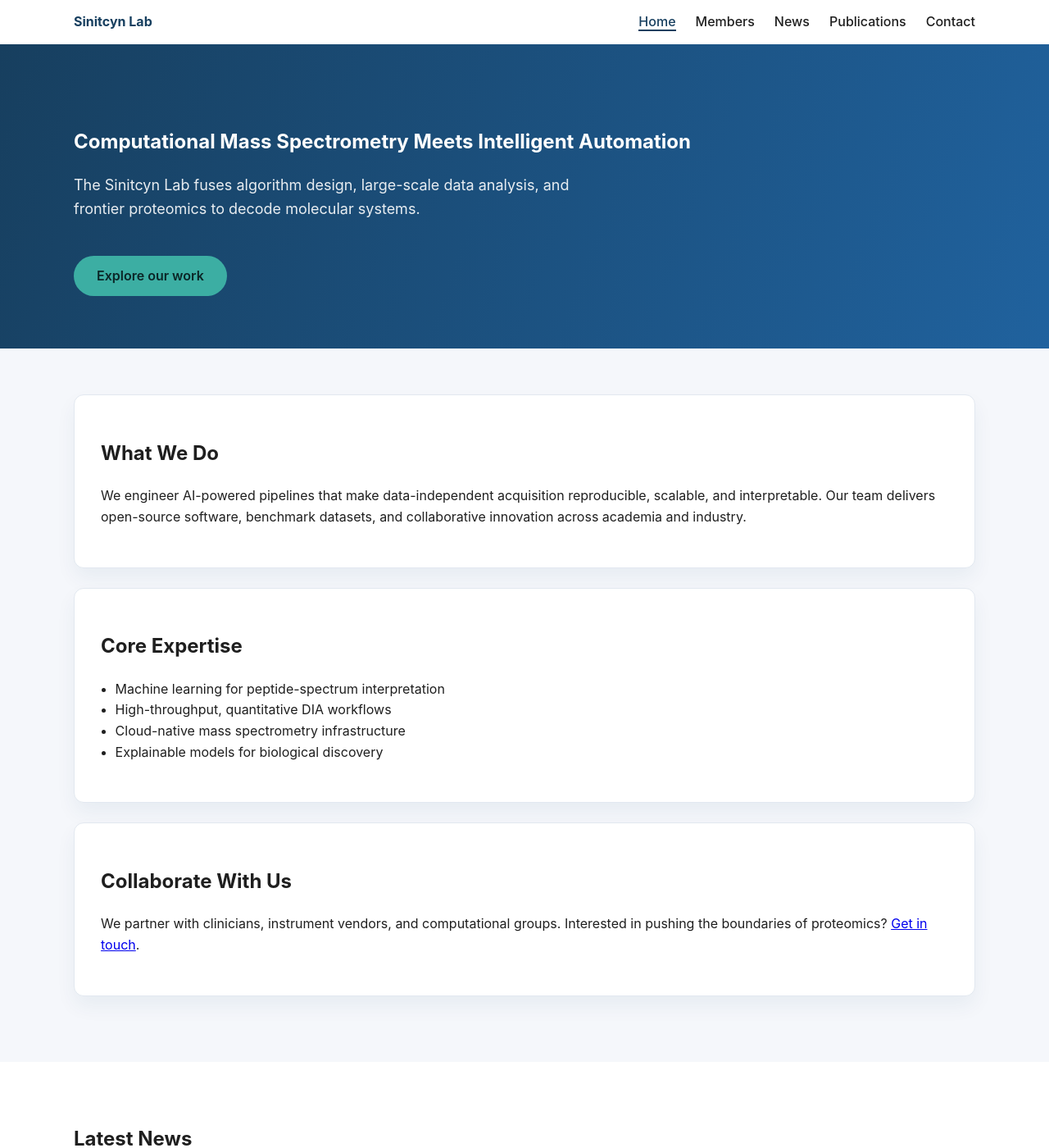
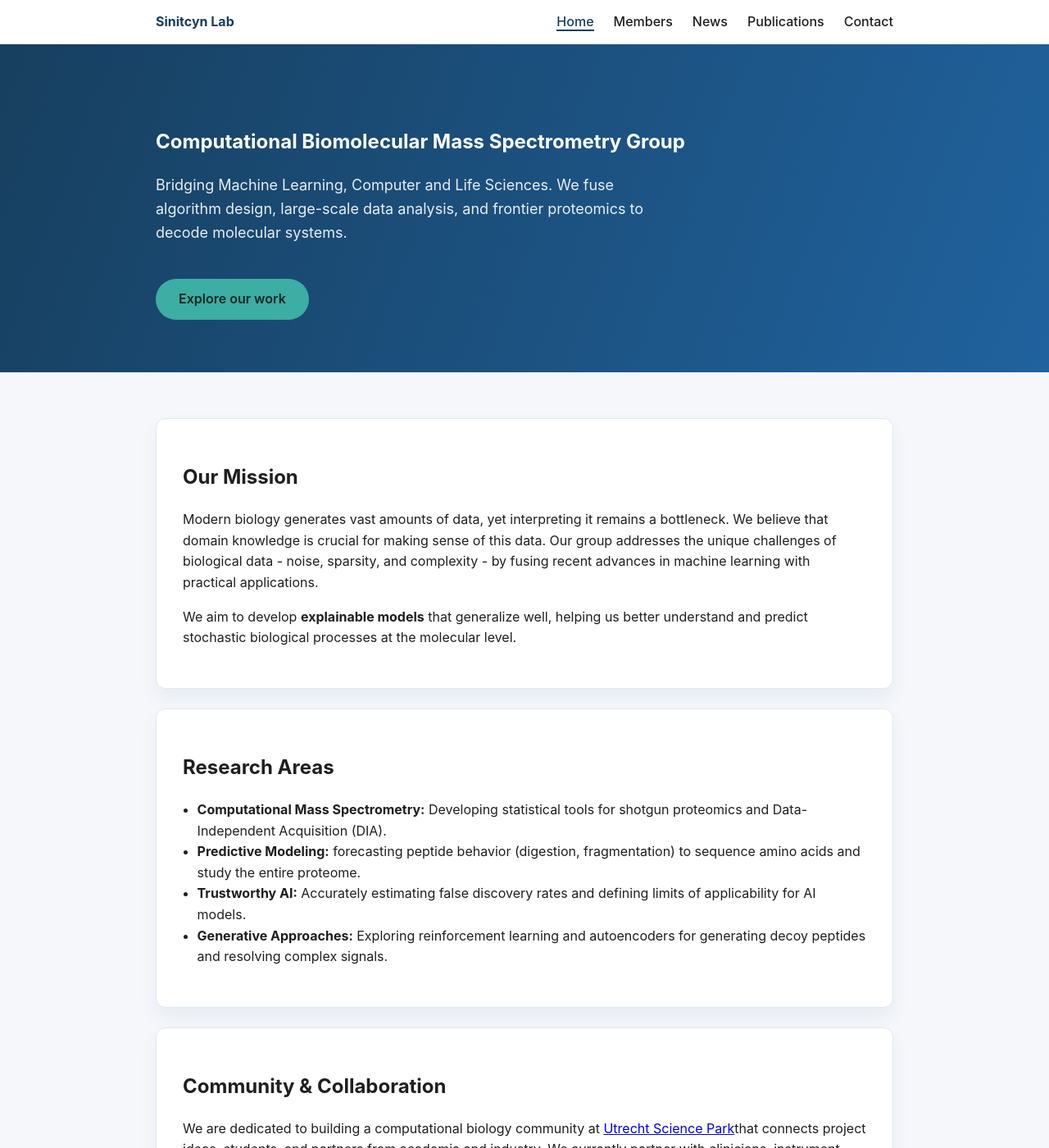
Before and after one commit to SinitcynLab/Sinitcynlab.github.io, a Jekyll site: the page built from index.md, in a window 1280 px wide and 1400 px high. Shown: the whole window at 82% size. Built offline with Jekyll 4.4.1, drawn with Linux system fonts in a browser that asks for light colours; some of the changed text lies outside the part shown.

Commit message:
Updating home page and photos

```diff
--- a/_layouts/home.html
+++ b/_layouts/home.html
@@ -3,9 +3,9 @@ layout: default
 ---
 <section class="hero">
   <div class="container">
-    <h1>Computational Mass Spectrometry Meets Intelligent Automation</h1>
-    <p class="lead">The Sinitcyn Lab fuses algorithm design, large-scale data analysis, and frontier proteomics to
-      decode molecular systems.</p>
+    <h1>Computational Biomolecular Mass Spectrometry Group</h1>
+    <p class="lead">Bridging Machine Learning, Computer and Life Sciences. We fuse algorithm design, large-scale data
+      analysis, and frontier proteomics to decode molecular systems.</p>
     <a class="cta" href="{{ '/publications/' | relative_url }}">Explore our work</a>
   </div>
 </section>
@@ -13,24 +13,36 @@ layout: default
 <section class="highlights">
   <div class="container">
     <div class="highlight">
-      <h2>What We Do</h2>
-      <p>We engineer AI-powered pipelines that make data-independent acquisition reproducible, scalable, and
-        interpretable. Our team delivers open-source software, benchmark datasets, and collaborative innovation across
-        academia and industry.</p>
+      <h2>Our Mission</h2>
+      <p>Modern biology generates vast amounts of data, yet interpreting it remains a bottleneck. We believe that domain
+        knowledge is crucial for making sense of this data. Our group addresses the unique challenges of biological
+        data - noise, sparsity, and complexity - by fusing recent advances in machine learning with practical
+        applications.
+      </p>
+      <p style="margin-top: 1rem;">We aim to develop <strong>explainable models</strong> that generalize well, helping
+        us better understand and predict stochastic biological processes at the molecular level.</p>
     </div>
     <div class="highlight">
-      <h2>Core Expertise</h2>
+      <h2>Research Areas</h2>
       <ul>
-        <li>Machine learning for peptide-spectrum interpretation</li>
-        <li>High-throughput, quantitative DIA workflows</li>
-        <li>Cloud-native mass spectrometry infrastructure</li>
-        <li>Explainable models for biological discovery</li>
+        <li><strong>Computational Mass Spectrometry:</strong> Developing statistical tools for shotgun proteomics and
+          Data-Independent Acquisition (DIA).</li>
+        <li><strong>Predictive Modeling:</strong> forecasting peptide behavior (digestion, fragmentation) to sequence
+          amino acids and study the entire proteome.</li>
+        <li><strong>Trustworthy AI:</strong> Accurately estimating false discovery rates and defining limits of
+          applicability for AI models.</li>
+        <li><strong>Generative Approaches:</strong> Exploring reinforcement learning and autoencoders for generating
+          decoy peptides and resolving complex signals.</li>
       </ul>
     </div>
     <div class="highlight">
-      <h2>Collaborate With Us</h2>
-      <p>We partner with clinicians, instrument vendors, and computational groups. Interested in pushing the boundaries
-        of proteomics? <a href="{{ '/contact/' | relative_url }}">Get in touch</a>.</p>
+      <h2>Community & Collaboration</h2>
+      <p>We are dedicated to building a computational biology community at <a
+          href="https://www.utrechtsciencepark.nl/en">Utrecht Science Park</a>that connects project ideas,
+        students, and partners from academia and industry. We currently partner with clinicians, instrument vendors,
+        and computer scientists to bridge distinct fields.</p>
+      <p style="margin-top: 1rem;">Interested in pushing the boundaries of proteomics with us? <a
+          href="{{ '/contact/' | relative_url }}">Get in touch</a>.</p>
     </div>
   </div>
 </section>
--- a/assets/css/main.css
+++ b/assets/css/main.css
@@ -21,8 +21,13 @@ body {
   line-height: 1.6;
 }
 
+img {
+  max-width: 100%;
+  height: auto;
+}
+
 .container {
-  width: min(1100px, 92%);
+  width: min(900px, 92%);
   margin: 0 auto;
 }
 
@@ -180,6 +185,10 @@ body {
   max-width: 60ch;
 }
 
+.page-content>p:has(> img) {
+  max-width: 100%;
+}
+
 .site-footer {
   background: #0f1f31;
   color: #d1dae6;
```
Also changed, not shown: _data/members.yml (+10 -0 lines), members/index.md (+3 -3 lines), news/index.md (+3 -2 lines), assets/images/photo/contacts.jpg, assets/images/photo/members.jpg, assets/images/photo/news.jpg (added).
